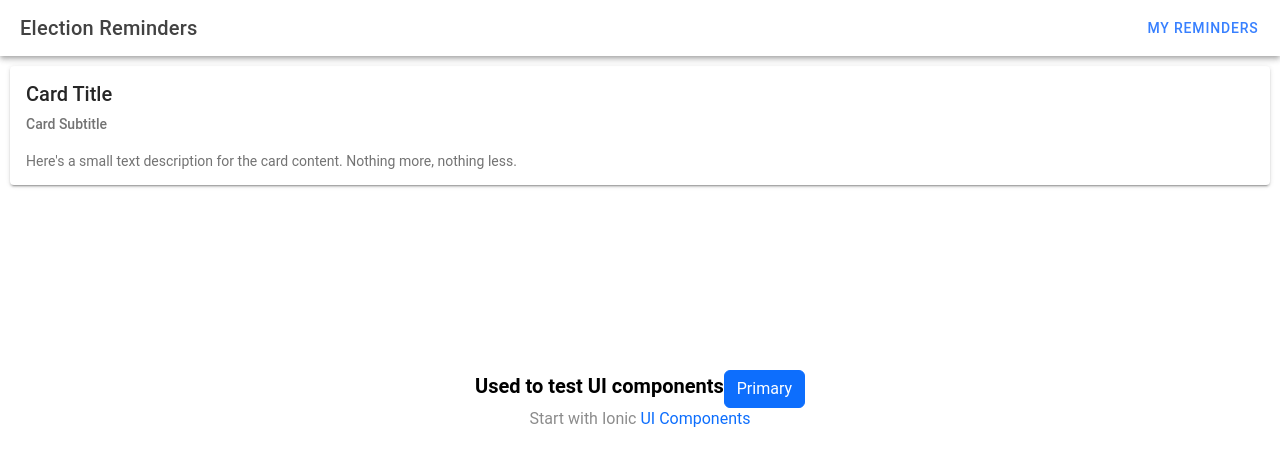
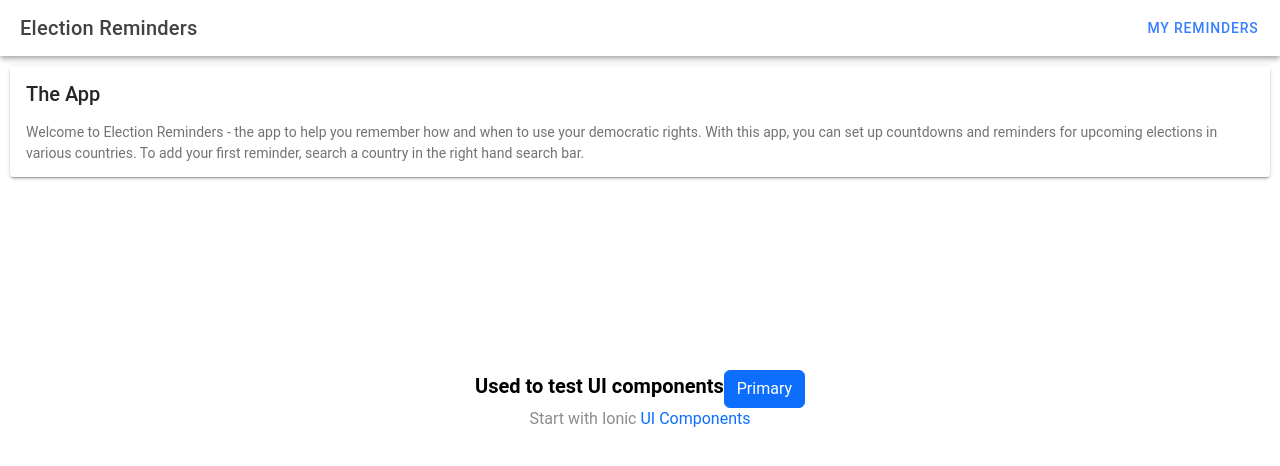
Before and after one commit to PhilipWright96/ElectionReminders, a React (Vite) app: page /home in a window 1280 px wide. Shown: the top 466 px of the page. Built offline with nearby package versions, Linux system fonts and the light colour scheme.

Commit message:
Improve TextCard contents

```diff
--- a/src/components/TextCard.tsx
+++ b/src/components/TextCard.tsx
@@ -7,11 +7,16 @@ const TextCard: React.FC<ContainerProps> = () => {
     return (
         <IonCard>
             <IonCardHeader>
-                <IonCardTitle>Card Title</IonCardTitle>
-                <IonCardSubtitle>Card Subtitle</IonCardSubtitle>
+                <IonCardTitle>The App</IonCardTitle>
             </IonCardHeader>
 
-            <IonCardContent>Here's a small text description for the card content. Nothing more, nothing less.</IonCardContent>
+            <IonCardContent>
+                Welcome to Election Reminders - the app to help you remember
+                how and when to use your democratic rights. With this app, you can set up
+                countdowns and reminders for upcoming elections in various countries.
+                To add your first reminder, search a country in the right hand search
+                bar.
+            </IonCardContent>
         </IonCard>
     );
 };
```
